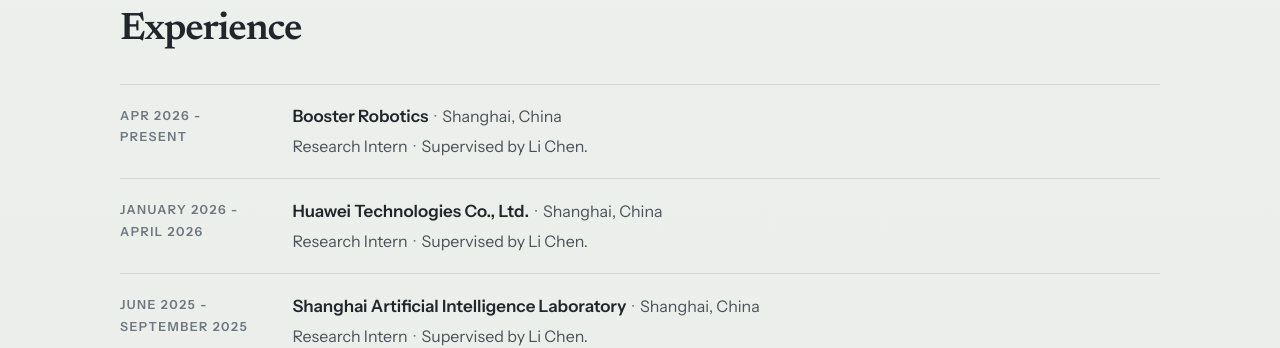
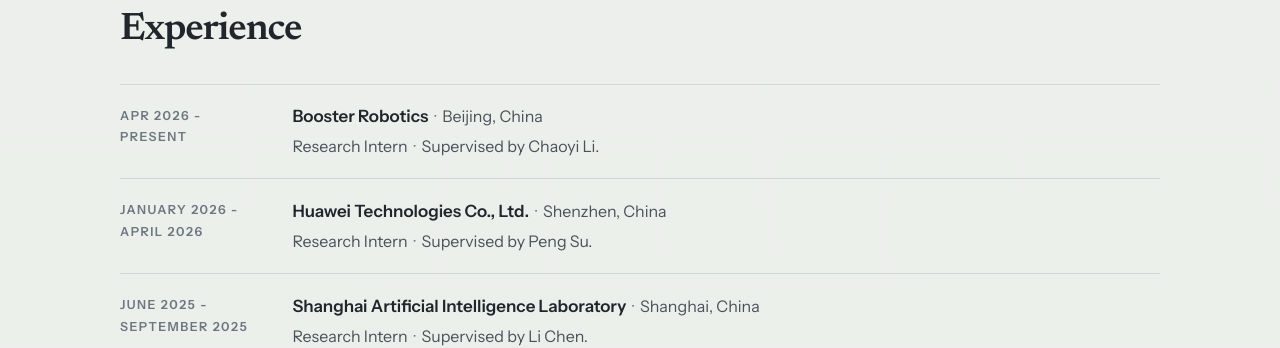
Before and after one commit to yuhanglu2000/yuhanglu2000.github.io, a Jekyll site: the page built from index.html, in a window 1280 px wide and 900 px high, scrolled down 2639 px. Shown: the part 154-502 px from the top of the window. Built offline with Jekyll 4.4.1, drawn with Linux system fonts in a browser that asks for light colours.

Commit message:
update experience info

```diff
--- a/_data/home.yml
+++ b/_data/home.yml
@@ -30,13 +30,13 @@
   - organization: Booster Robotics
     role: Research Intern
     period: Apr 2026 - Present
-    location: Shanghai, China
-    detail: Supervised by Li Chen.
+    location: Beijing, China
+    detail: Supervised by Chaoyi Li.
   - organization: Huawei Technologies Co., Ltd.
     role: Research Intern
     period: January 2026 - April 2026
-    location: Shanghai, China
-    detail: Supervised by Li Chen.
+    location: Shenzhen, China
+    detail: Supervised by Peng Su.
   - organization: Shanghai Artificial Intelligence Laboratory
     role: Research Intern
     period: June 2025 - September 2025
```
